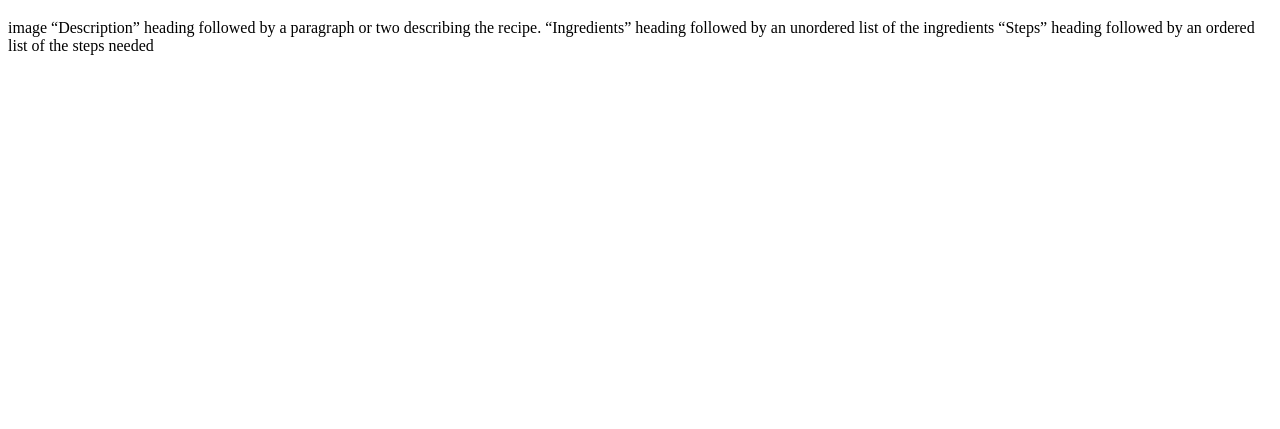
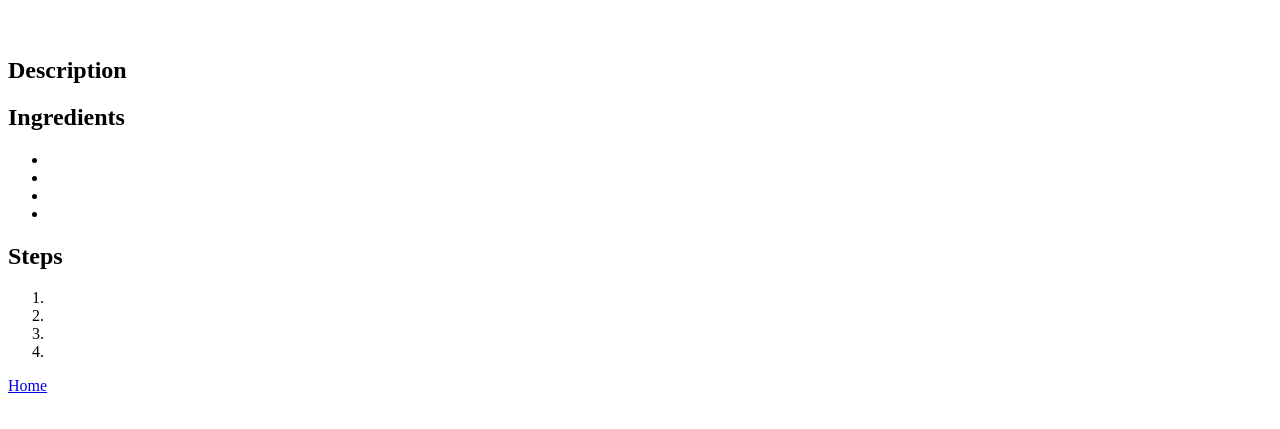
Before and after one commit to alancarey1975/html-exercises, a plain HTML site: page odin-recipes/recipes/lasagna.html in a window 1280 px wide. Shown: the part 61-490 px from the top of the page. Drawn offline with Linux system fonts and the light colour scheme.

Commit message:
Create boilerplate for recipe pages

```diff
--- a/odin-recipes/recipes/lasagna.html
+++ b/odin-recipes/recipes/lasagna.html
@@ -8,12 +8,28 @@
 <body>
     <h1>Lasagna</h1>
 
-    image
+    <img src="" alt="">
 
-    “Description” heading followed by a paragraph or two describing the recipe.
+    <h2>Description</h2>
+    <p></p>
 
-    “Ingredients” heading followed by an unordered list of the ingredients
+    <h2>Ingredients</h2>
+    <ul>
+        <li></li>
+        <li></li>
+        <li></li>
+        <li></li>
+    </ul>
 
-    “Steps” heading followed by an ordered list of the steps needed
+    <h2>Steps</h2>
+    <ol>
+        <li></li>
+        <li></li>
+        <li></li>
+        <li></li>
+    </ol>
+
+    <a href="../index.html">Home</a>
+
 </body>
 </html>
```
Also changed, not shown: odin-recipes/recipes/lasagna copy 2.html (+26 -2 lines), odin-recipes/recipes/lasagna copy.html (+26 -2 lines), odin-recipes/img/12011-Easy-Lasagna-DDMFS-4x3-1491-62dd050e31b849f1bb54e13becf5cb98.webp (added).
